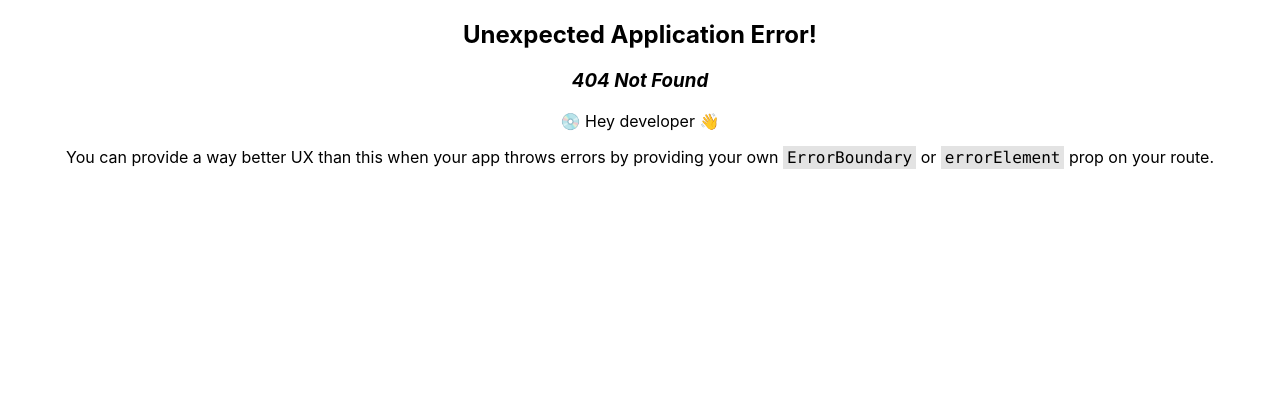
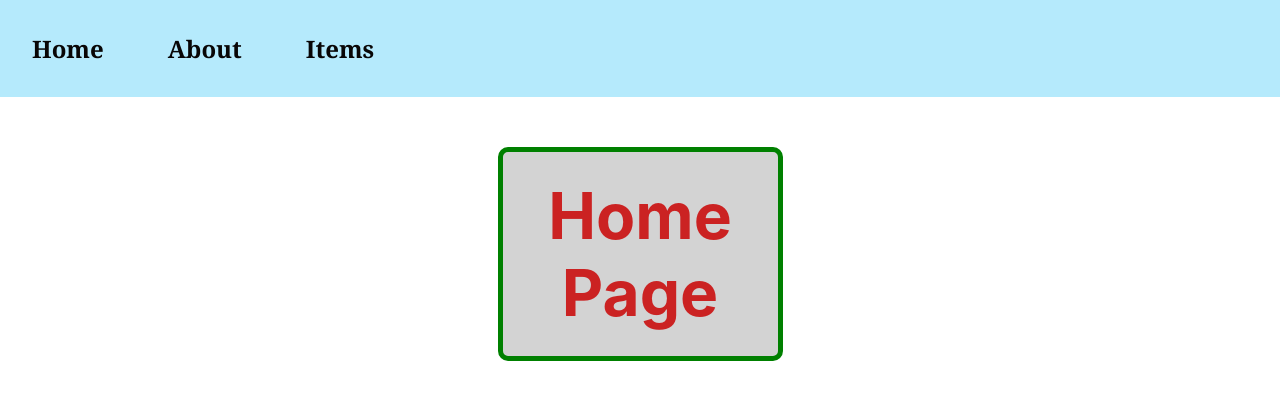
Before and after one commit to Ravikumargupta1999/React-Router, a React (Create React App) app: page /root in a window 1280 px wide. Before the commit this address had no page. Shown: the top 400 px of the page. Built offline with nearby package versions, Linux system fonts and the light colour scheme.

Commit message:
Absolute and Relative Paths

```diff
--- a/src/components/Navbar.js
+++ b/src/components/Navbar.js
@@ -1,22 +1,22 @@
-import { Link, Outlet } from "react-router-dom";
+import { Link, Outlet,NavLink } from "react-router-dom";
 
 function Navbar({setPage}){
     return(
         <>
            <div className="nav">
-                <Link to="/">
+                <NavLink style = {({isActive}) => isActive?{color:"blue"} : undefined} to="/">
                   <h4>Home</h4>
-                </Link>
+                </NavLink>
 
 
-                <Link to="/about">
+                <NavLink style = {({isActive}) => isActive?{color:"blue"} : undefined} to="about">
                    <h4>About</h4>
-                </Link>
+                </NavLink>
 
 
-                <Link to="/items">
+                <NavLink style = {({isActive}) => isActive?{color:"blue"} : undefined} to="items">
                   <h4>Items</h4>
-                </Link>
+                </NavLink>
             </div>
             <Outlet/>
         </>
```
Also changed, not shown: src/App.js (+6 -6 lines).
